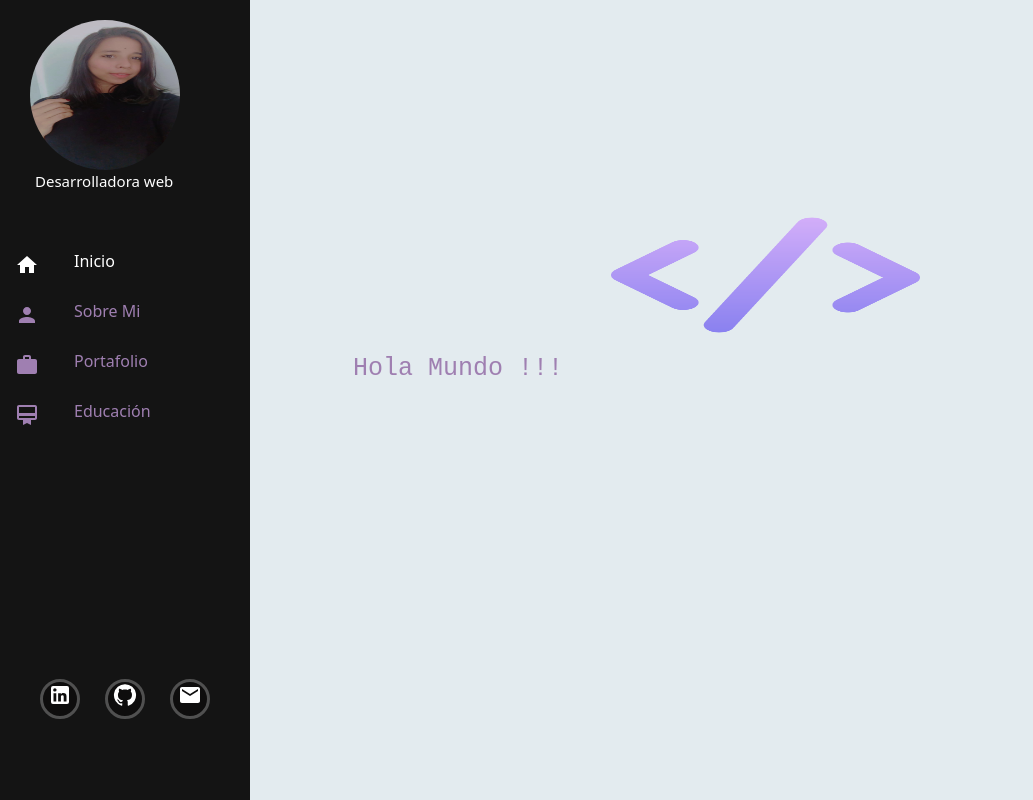
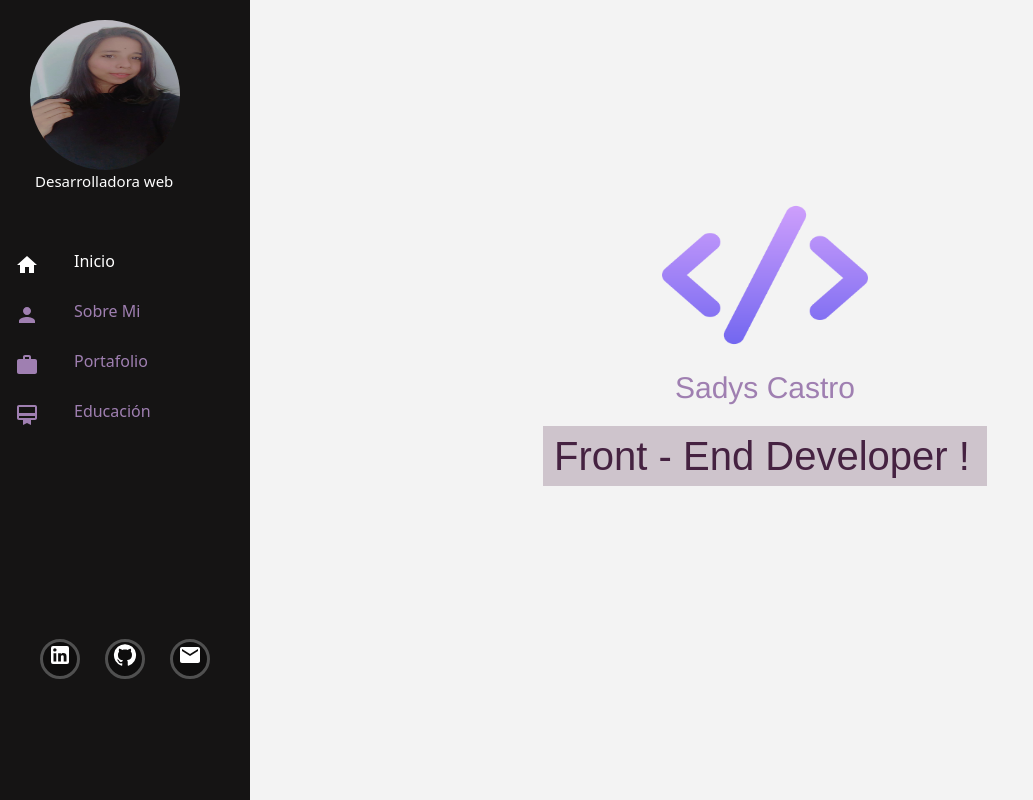
Before and after one commit to SADYSCASTROC/Portafolioo, a React (Vite) app: page /inicio in a window 1280 px wide. Shown: the whole page, without its empty margins (0-1033 px from the left). Built offline with nearby package versions, Linux system fonts and the light colour scheme.

Commit message:
demo de proyectos

```diff
--- a/index.html
+++ b/index.html
@@ -5,6 +5,11 @@
     <link rel="icon" type="image/svg+xml" href="/vite.svg" />
     <meta name="viewport" content="width=device-width, initial-scale=1.0" />
     <title>Vite + React</title>
+
+    <link
+    rel="stylesheet"
+    href="https://cdnjs.cloudflare.com/ajax/libs/animate.css/4.1.1/animate.min.css"
+  />
 
     <link
     rel="stylesheet"
--- a/package.json
+++ b/package.json
@@ -17,7 +17,8 @@
     "react": "^18.2.0",
     "react-dom": "^18.2.0",
     "react-icons": "^4.8.0",
-    "react-router-dom": "6"
+    "react-router-dom": "6",
+    "styled-components": "^6.0.0-rc.2"
   },
   "devDependencies": {
     "@types/react": "^18.0.28",
--- /dev/null
+++ b/src/data.js
@@ -0,0 +1,75 @@
+
+export const tecnologias = [
+    {
+        name:'HTML',
+        img:'https://cdn-icons-png.flaticon.com/128/888/888859.png',
+        id:'q'
+    },
+    {
+        name:'CSS',
+        img:'https://cdn-icons-png.flaticon.com/128/888/888847.png',
+        id:'2',
+    },
+    {
+        name:'JASCRIPT',
+        img:'https://cdn-icons-png.flaticon.com/128/1199/1199124.png',
+        id:'3'
+    },
+    {
+        name:'REACT',
+        img:'https://t3.ftcdn.net/jpg/05/83/61/64/240_F_583616402_eeFIruMMzI8pFF4pkAmDjywdMWu9TQsT.jpg',
+        id:'4'
+    },
+    {
+        name:'BOOTSTRAP',
+        img:'https://t4.ftcdn.net/jpg/05/83/61/63/240_F_583616375_80qhPkwmULzhpMzZaXgw9jYwucbev0HP.jpg',
+        id:'5'
+    },
+    {
+        name:'GITHUB',
+        img:'https://cdn-icons-png.flaticon.com/128/1322/1322053.png',
+        id:'6'
+    },
+    {
+        name:'FIGMA',
+        img:'https://www.flaticon.es/icono-gratis/figma_5968705',
+        id:'7'
+    }
+]
+
+
+
+
+export const proyectos = [
+    {
+        name:'SOCIALnEKWORD',
+        descri:'jagshdgshdfshdsvcgxzdfg faesccsgdbgfw gdsfgdhffdgsgrrwvcwccw gsfs',
+        tecnologias:'HTML, CSS, REACT, BOOSTRAP',
+    },
+    {
+        name:'MD-LIKS',
+        descri:'jagshdgshdfshdsvcgxzdfg faesccsgdbgfw gdsfgdhffdgsgrrwvcwccw gsfs',
+        tecnologias:'HTML, CSS, REACT, BOOSTRAP',
+
+    },
+    {
+        name:'JOURNAL-APP',
+        descri:'jagshdgshdfshdsvcgxzdfg faesccsgdbgfw gdsfgdhffdgsgrrwvcwccw gsfs',
+        tecnologias:'HTML, CSS, REACT, BOOSTRAP',
+    },
+    {
+        name:'ECOMERCE',
+        descri:'jagshdgshdfshdsvcgxzdfg faesccsgdbgfw gdsfgdhffdgsgrrwvcwccw gsfs',
+        tecnologias:'HTML, CSS, REACT, BOOSTRAP',
+    },
+    {
+        name:'GIFIATEM',
+        descri:'jagshdgshdfshdsvcgxzdfg faesccsgdbgfw gdsfgdhffdgsgrrwvcwccw gsfs',
+        tecnologias:'HTML, CSS, REACT, BOOSTRAP',
+    },
+    {
+        name:'GIFIATEM',
+        descri:'jagshdgshdfshdsvcgxzdfg faesccsgdbgfw gdsfgdhffdgsgrrwvcwccw gsfs',
+        tecnologias:'HTML, CSS, REACT, BOOSTRAP',
+    },
+]
--- a/src/index.css
+++ b/src/index.css
@@ -11,6 +11,10 @@ body {
 :root {
   --iconsColor: rgb(159, 127, 177);
   --hoverLinks: rgb(225, 179, 219);
+  --backgroundText: rgba(55, 5, 49, 0.201);
+  --colorText: rgba(44, 3, 39, 0.844);
+
+
 }
 
 .containe {
@@ -91,11 +95,12 @@ main {
   font-size: 20px;
 }
 
-footer{
+footer {
   margin-top: 80px;
   height: 130px;
   gap: 25px;
 }
+
 .footrConteIcons {
   margin-top: 0px;
   text-align: center;
@@ -105,52 +110,127 @@ footer{
   border-radius: 50%;
   background-color: rgb(14, 13, 13);
 }
-.footrConteIcons:hover{
+
+.footrConteIcons:hover {
   border: 3px solid var(--hoverLinks);
-  box-shadow: rgba(45, 45, 45, 0.3) 0px 19px 38px, rgba(66, 66, 66, 0.22) 0px 15px 12px;}
-a{
+  box-shadow: rgba(45, 45, 45, 0.3) 0px 19px 38px, rgba(66, 66, 66, 0.22) 0px 15px 12px;
+}
+
+a {
   color: #fff;
 }
-a:hover{
+
+a:hover {
   color: var(--hoverLinks);
 }
 
 
+
 /* compomente inicio*/
-.imgInicio{
-  width: 60%;
+.imgInicio {
+  width: 50%;
   height: 150px;
   opacity: 0.8;
 }
-.containe{
+
+.containe {
   height: 100vh;
-  background-color: #e3ebef;
-}
-.conteTExtInicio{
-  height: 250px;
-  width: 80%;
+  background-color: #f3f3f3;
 }
 
-.textInicio{
+.conteTExtInicio {
+  text-align: center;
+  height: 250px;
+  width: 100%;
+}
+
+.nombre {
+  color: var(--iconsColor);
+  font-family: 'Franklin Gothic Medium', 'Arial Narrow', Arial, sans-serif;
+  font-weight: 4px;
   font-size: 25px;
-  color: var(--iconsColor);
+}
+
+.textInicio {
+  font-size: 28px;
+  color: var(--colorText);
   display: block;
-  font-family: monospace;
+  font-family: Arial, Helvetica, sans-serif;
   white-space: nowrap;
   border-right: 4px solid;
-  width: 14ch;
+  width: 23ch;
+  background-color: var(--backgroundText);
 
   animation: typing 3s steps(15),
-  blink .5s infinite step-end alternate;
-  overflow:hidden;
+    blink .5s infinite step-end alternate;
+  overflow: hidden;
 }
 
+@keyframes typing {
+  from {
+    width: 0;
+  }
+}
 
-@keyframes typing{
-  from{width: 0;}
+@keyframes blink {
+  50% {
+    border-color: transparent;
+  }
 }
-@keyframes blink{
-  50% {border-color: transparent;}
+
+/*Componente sobre mi*/
+h2{
+  color: var(--iconsColor);
+}
+.conteTextoSObreMi{
+display: flex;
+justify-content: center;
+}
+.containerSobrMI{
+  text-align: center;
+  margin: auto;
+}
+
+.containerImgTecnoligias {
+  display: flex;
+  flex-direction: row;
+  flex-wrap: wrap;
+}
+
+.divImg {
+  width: 50%;
+  margin-top: 30px;
+}
+
+.imgTecnologias {
+  width: 70%;
+
+}
+.imgTecnologias:hover {
+  width: 75%;
+  box-shadow: rgba(0, 0, 0, 0.25) 0px 25px 50px -12px;
+  transition: all;
+}
+
+/*Portafolio*/
+
+.containerPortafolio{
+  padding-top: 18px;
+  padding-left: 20px;
+  padding-right: 20px;
+  text-align: center;
+}
+.containerCardProyects{
+  display: flex;
+  flex-direction: row;
+  flex-wrap: wrap;
+  justify-content: center;
+}
+
+.volver{
+position:absolute;
+right:18px;
+top:20px;
 }
 
 
@@ -193,19 +273,73 @@ a:hover{
     margin-left: 20px;
   }
 
-  footer{
-    margin-top: 190px;
+  footer {
+    margin-top: 150px;
     height: 90px;
   }
+
   .footrConteIcons {
     display: block !important;
   }
 
+
   /*componente inicio*/
 
-  .imgInicio{
-    width: 30%;
-    height: 150px;
+  .imgInicio {
+    width: 20%;
+    height: 180px;
     opacity: 0.8;
   }
+
+  .textInicio {
+    margin: auto;
+    font-size: 40px;
+    border-right: 6px solid;
+    width: 20ch;
+
+  }
+
+  .conteTExtInicio {
+    height: 250px;
+    width: 98%;
+  }
+
+  .nombre {
+
+    font-weight: 6px;
+    font-size: 30px;
+  }
+
+
+  /*Componente sobre mi*/
+
+  .textSobreMi{
+  width: 70%;
+  }
+  .containerImgTecnoligias {
+    padding: 5px 50px;
+  }
+
+  .divImg {
+    width: 20%;
+    margin-top: 30px;
+  }
+
+  .imgTecnologias {
+    width: 70%;
+  }
+
+
+  /*portafolio*/
+
+  .containerPortafolio{
+    padding-top: 20px;
+    padding-left: 40px;
+    padding-right: 40px;
+  }
+  .containerCardProyects{
+    gap: 20px;
+    align-items: center;
+    justify-content: center;
+  }
 }
--- /dev/null
+++ b/src/portafolio/Pages/DemoProyects.jsx
@@ -0,0 +1,18 @@
+import { Modal } from "../components/Modal";
+import { useParams } from "react-router-dom"
+import { getProyectsId } from "../helpers/getProyectsId";
+import { useMemo } from "react";
+
+
+
+export const DemoProyects = () => {
+    const paran = useParams();
+    const pro = useMemo(() => getProyectsId(paran.name), [paran.name]);
+
+
+
+    return (
+        <Modal pro={pro.name} >
+        </Modal>
+    )
+}
--- a/src/portafolio/Pages/Inicio.jsx
+++ b/src/portafolio/Pages/Inicio.jsx
@@ -3,9 +3,10 @@ import imgIni from '../../assets/code.png'
 export const Inicio = () => {
   return (
     <div className='containe d-flex flex-column justify-content-center align-items-center'>
-      <img src={imgIni} alt="" className='imgInicio' />
+      <img src={imgIni} alt="" className='imgInicio  animate__animated animate__backInDown' />
       <div className='conteTExtInicio'>
-        <span className='textInicio'>Hola Mundo !!! </span>
+      <p className='nombre'>Sadys Castro</p>
+        <span className='textInicio'>Front - End Developer ! </span>
       </div>
     </div>
   )
--- /dev/null
+++ b/src/portafolio/components/Modal.jsx
@@ -0,0 +1,68 @@
+import styled from "styled-components"
+
+
+export const Modal = ({pro=[]}) => {
+
+    return (
+        <>
+            <Overlay>
+                <ContenedorModal>
+                    <EncabezadoModal>
+
+                        <h3>Encabezado modal</h3>
+                        <ButonCerrar  >X</ButonCerrar>
+
+                    </EncabezadoModal>
+                    {pro}
+                </ContenedorModal>
+            </Overlay>
+        </>
+    )
+}
+
+const Overlay = styled.div`
+width: 100%;
+height: 100vh;
+// position: fixed;
+top:0;
+lef:0;
+background:rgba(0,0,0,.5);
+padding:20px;
+display:flex;
+align-items: center;
+justify-content:center;
+`
+const ContenedorModal = styled.div`
+width: 100%;
+height:60%;
+background:#fff;
+position: relative;
+border-radius:5px;
+box-shadow: rgba(100,100,111,8.2) 0px 7px 29px 8px;
+padding:20px;
+@media(min-width: 769px){
+    width: 60%;
+
+}
+`
+const EncabezadoModal = styled.div`
+display: flex;
+align-items: center;
+justify-content: space-between;
+margin-bottom:20px;
+padding-bottom:20px;
+border-bottom:1px solid #E8E8E8;
+
+h3{
+    font-weight:500;
+    font-size: 16px;
+    color: #1766DC;
+}
+
+`
+const ButonCerrar = styled.div`
+position:absolute;
+right:18px;
+top:20px;
+
+`
--- /dev/null
+++ b/src/portafolio/helpers/getProyectsId.js
@@ -0,0 +1,4 @@
+import { proyectos } from "../../data";
+export const getProyectsId = (name) => {
+    return proyectos.find( pro => pro.name === name );
+}
--- a/src/router/AppRouter.jsx
+++ b/src/router/AppRouter.jsx
@@ -1,7 +1,7 @@
 import { Routes, Route, Navigate } from "react-router-dom"
 import { SobreMi, Inicio, Portafolio, Educacion, Contacto } from "../portafolio"
 import { Navbar } from "../ui"
-import { ButonMenu } from "../ui/ButonMenu"
+import { DemoProyects } from "../portafolio/Pages/DemoProyects"
 
 export const AppRouter = () => {
 
@@ -12,6 +12,8 @@ export const AppRouter = () => {
                 <Route path="sobreMi" element={<SobreMi />} />
                 <Route path="portafolio" element={<Portafolio />} />
                 <Route path="educacion" element={<Educacion />} />
+                <Route path="/demoProyectos/:name" element={<DemoProyects />} />
+
                 <Route path="/" element={<Navigate to='/inicio' />} />
             </Routes>
             </Navbar>
--- a/src/ui/Navbar.jsx
+++ b/src/ui/Navbar.jsx
@@ -70,7 +70,7 @@ export const Navbar = ({ children }) => {
                     <div  style={{ display: isOpen ? 'block' : 'none' }} className='footrConteIcons'> <a href="mailto:sadyscastro@gmail.com" target="_blank"><EmailIcon /></a></div>
                 </footer>
             </div>
-            <main style={{ display: isOpen ? 'none' : 'block' }} className='main'>{children}</main>
+            <main  className='main'>{children}</main>
         </div>
     )
 }
```
Also changed, not shown: src/portafolio/Pages/Portafolio.jsx (+25 -2 lines), src/portafolio/Pages/SobreMi.jsx (+35 -1 lines), 1 other file (tests, documents, lock files or other folders).
